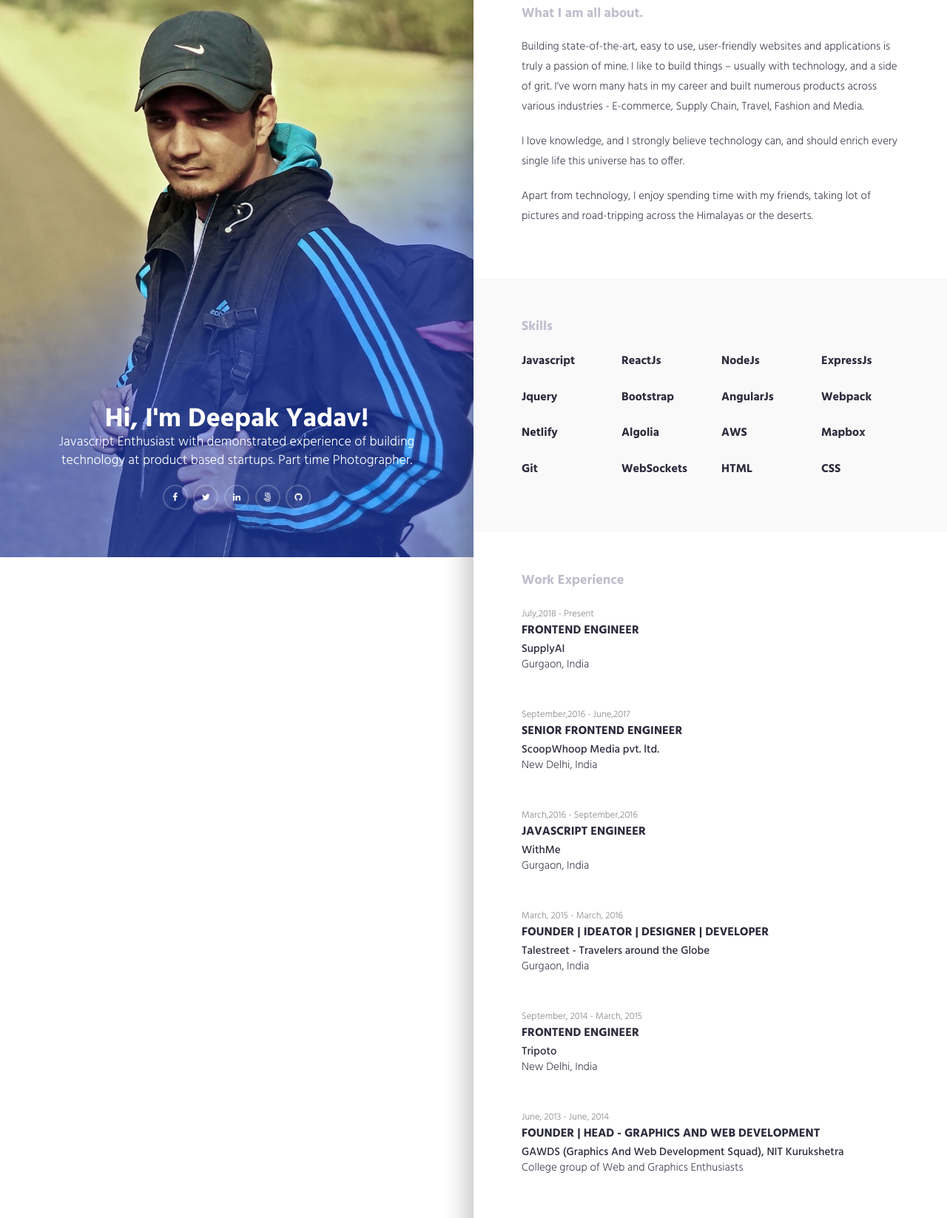
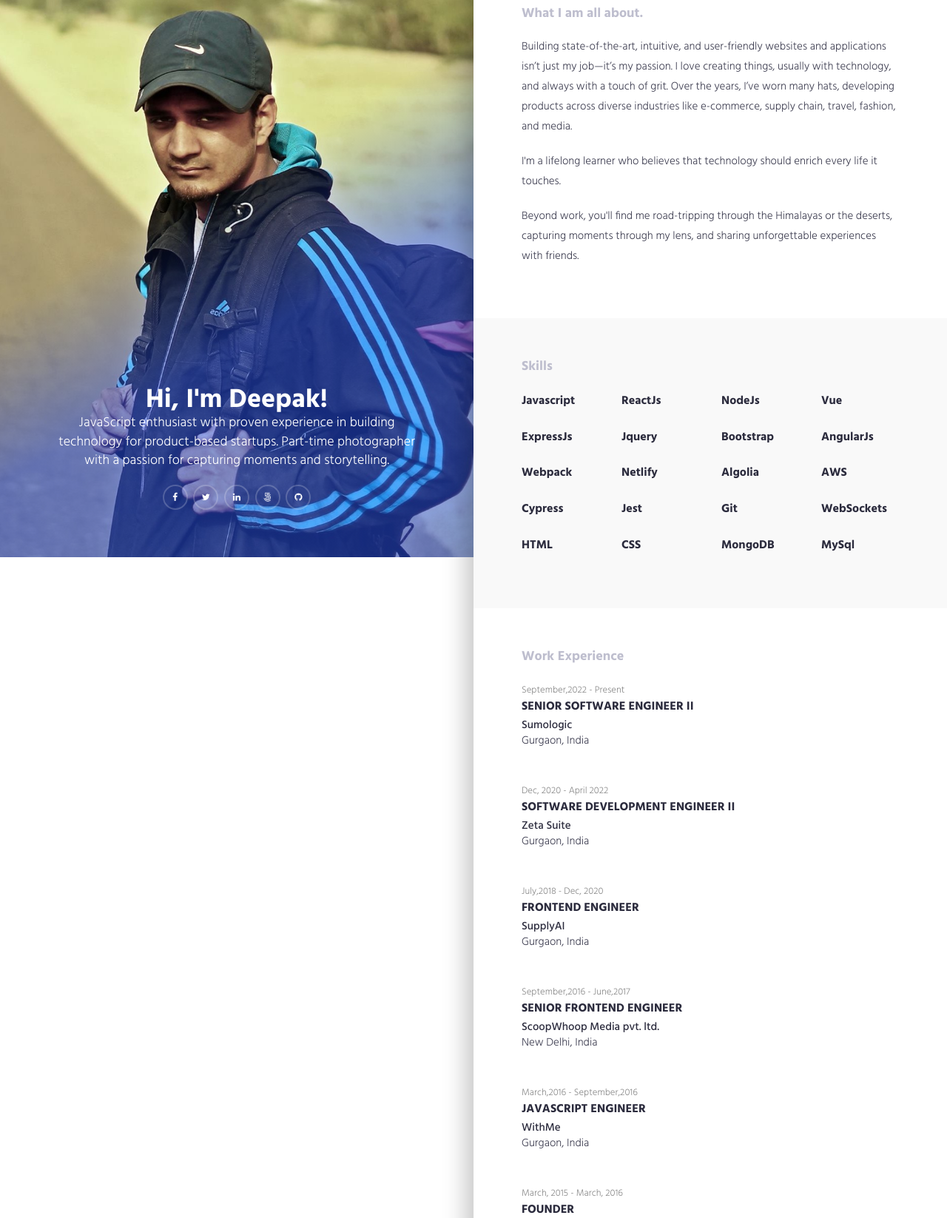
Before and after one commit to djyadav/djyadav.github.io, a plain HTML site: page index.html in a window 1280 px wide. Shown: the part 47-1693 px from the top of the page at 74% size. Drawn offline with Linux system fonts and the light colour scheme.

Commit message:
Updated work details

```diff
--- a/index.html
+++ b/index.html
@@ -6,22 +6,16 @@
     <meta name="viewport" content="width=device-width, initial-scale=1">
     <!-- The above 3 meta tags *must* come first in the head; any other head content must come *after* these tags -->
     <title>Deepak Yadav - All about me</title>
-
     <!-- favicon -->
     <link href="favicon.png" rel=icon>
-
     <!-- web-fonts -->
     <link href="https://fonts.googleapis.com/css?family=Hind:300,400,500,600,700" rel="stylesheet">
-
     <!-- font-awesome -->
     <link href="css/font-awesome.min.css" rel="stylesheet">
-
     <!-- Bootstrap -->
     <link href="css/bootstrap.min.css" rel="stylesheet">
-
     <!-- Style CSS -->
     <link href="css/style.css" rel="stylesheet">
-
     <!-- HTML5 shim and Respond.js for IE8 support of HTML5 elements and media queries -->
     <!-- WARNING: Respond.js doesn't work if you view the page via file:// -->
     <!--[if lt IE 9]>
@@ -37,14 +31,12 @@
           <div class="status-mes"></div>
         </div>
       </div>
-
       <div class="columns-block">
         <div class="left-col-block blocks">
           <header class="header">
             <div class="content text-center">
-            <h1>Hi, I'm Deepak Yadav!</h1>
-
-            <p class="lead">Javascript Enthusiast with demonstrated experience of building technology at product based startups. Part time Photographer.</p>
+              <h1>Hi, I'm Deepak!</h1>
+              <p class="lead">JavaScript enthusiast with proven experience in building technology for product-based startups. Part-time photographer with a passion for capturing moments and storytelling.</p>
               <ul class="social-icon">
                 <li><a target="_blank" href="https://facebook.com/djyadav"><i class="fa fa-facebook" aria-hidden="true"></i></a></li>
                 <li><a target="_blank" href="https://twitter.com/_storygrapher"><i class="fa fa-twitter" aria-hidden="true"></i></a></li>
@@ -57,8 +49,6 @@
           </header>
           <!-- .header-->
         </div>
-
-
         <div class="right-col-block blocks">
           <section class="intro section-wrapper">
             <div class="container-fluid">
@@ -70,23 +60,18 @@
                 </div>
                 <div class="col-md-12">
                   <p>
-                    Building state-of-the-art, easy to use, user-friendly websites and applications is truly a passion of mine.
-                    I like to build things – usually with technology, and a side of grit. I've worn many hats in my career and built numerous products across various industries - E-commerce, Supply Chain, Travel, Fashion and Media.
+                    Building state-of-the-art, intuitive, and user-friendly websites and applications isn’t just my job—it’s my passion. I love creating things, usually with technology, and always with a touch of grit. Over the years, I’ve worn many hats, developing products across diverse industries like e-commerce, supply chain, travel, fashion, and media.
                   </p>
                   <p>
-                     I love knowledge, and I strongly believe technology can, and should enrich every single life this universe has to offer.
+                    I'm a lifelong learner who believes that technology should enrich every life it touches.
                   </p>
                   <p>
-                    Apart from technology, I enjoy spending time with my friends, taking lot of pictures and road-tripping across the Himalayas or the deserts.
+                    Beyond work, you'll find me road-tripping through the Himalayas or the deserts, capturing moments through my lens, and sharing unforgettable experiences with friends.
                   </p>
-
-
                 </div>
               </div>
             </div>
           </section>
-
-
           <section class="expertise-wrapper section-wrapper gray-bg">
             <div class="container-fluid">
               <div class="row">
@@ -97,154 +82,146 @@
                 </div>
               </div>
               <!-- .row -->
-
               <div class="row">
                 <div class="col-md-3">
                   <div class="expertise-item">
                     <h3>Javascript</h3>
-
-
                   </div>
                 </div>
                 <div class="col-md-3">
                   <div class="expertise-item">
                     <h3>ReactJs</h3>
-
-
                   </div>
                 </div>
                 <div class="col-md-3">
                   <div class="expertise-item">
                     <h3>NodeJs</h3>
-
-
+                  </div>
+                </div>
+                <div class="col-md-3">
+                  <div class="expertise-item">
+                    <h3>Vue</h3>
                   </div>
                 </div>
                 <div class="col-md-3">
                   <div class="expertise-item">
                     <h3>ExpressJs</h3>
-
-
                   </div>
                 </div>
                 <div class="col-md-3">
                   <div class="expertise-item">
                     <h3>Jquery</h3>
-
-
                   </div>
                 </div>
                 <div class="col-md-3">
                   <div class="expertise-item">
                     <h3>Bootstrap</h3>
-
-
                   </div>
                 </div>
                 <div class="col-md-3">
                   <div class="expertise-item">
                     <h3>AngularJs</h3>
-
-
                   </div>
                 </div>
                 <div class="col-md-3">
                   <div class="expertise-item">
                     <h3>Webpack</h3>
-
-
                   </div>
                 </div>
                 <div class="col-md-3">
                   <div class="expertise-item">
                     <h3>Netlify</h3>
-
-
                   </div>
                 </div>
                 <div class="col-md-3">
                   <div class="expertise-item">
                     <h3>Algolia</h3>
-
-
                   </div>
                 </div>
                 <div class="col-md-3">
                   <div class="expertise-item">
                     <h3>AWS</h3>
-
-
                   </div>
                 </div>
-
                 <div class="col-md-3">
                   <div class="expertise-item">
-                    <h3>Mapbox</h3>
-
-
+                    <h3>Cypress</h3>
+                  </div>
+                </div>
+                <div class="col-md-3">
+                  <div class="expertise-item">
+                    <h3>Jest</h3>
                   </div>
                 </div>
                 <div class="col-md-3">
                   <div class="expertise-item">
                     <h3>Git</h3>
-
-
                   </div>
                 </div>
-
                 <div class="col-md-3">
                   <div class="expertise-item">
                     <h3>WebSockets</h3>
-
-
                   </div>
                 </div>
-
-
                 <div class="col-md-3">
                   <div class="expertise-item">
                     <h3>HTML</h3>
-
-
                   </div>
                 </div>
                 <div class="col-md-3">
                   <div class="expertise-item">
                     <h3>CSS</h3>
-
-
+                  </div>
+                </div>
+                <div class="col-md-3">
+                  <div class="expertise-item">
+                    <h3>MongoDB</h3>
+                  </div>
+                </div>
+                <div class="col-md-3">
+                  <div class="expertise-item">
+                    <h3>MySql</h3>
                   </div>
                 </div>
               </div>
-
             </div>
             <!--.container-fluid-->
           </section>
           <!-- .expertise-wrapper -->
-
-
           <section class="section-wrapper section-experience">
             <div class="container-fluid">
               <div class="row">
                 <div class="col-md-12">
-                <div class="section-title"><h2>Work Experience</h2></div>
+                  <div class="section-title">
+                    <h2>Work Experience</h2>
+                  </div>
                 </div>
               </div>
               <!--.row-->
               <div class="row">
                 <div class="col-md-12">
                   <div class="content-item">
-                  <small>July,2018 - Present</small>
+                    <small>September,2022 - Present</small>
+                    <h3>Senior Software Engineer  II</h3>
+                    <h4><a target="_blank" href="https://www.sumologic.com/">Sumologic</a></h4>
+                    <p>Gurgaon, India</p>
+                  </div>
+                  <div class="content-item">
+                    <small>Dec, 2020 - April 2022</small>
+                    <h3>Software Development Engineer II</h3>
+                    <h4><a target="_blank" href="https://www.zeta.tech/">Zeta Suite</a></h4>
+                    <p>Gurgaon, India</p>
+                  </div>
+                  <div class="content-item">
+                    <small>July,2018 - Dec, 2020</small>
                     <h3>Frontend Engineer</h3>
                     <h4><a target="_blank" href="https://supply.ai/">SupplyAI</a></h4>
-
                     <p>Gurgaon, India</p>
                   </div>
                   <div class="content-item">
                     <small>September,2016 - June,2017</small>
                     <h3>Senior Frontend Engineer</h3>
                     <h4><a target="_blank" href="https://www.scoopwhoop.com/">ScoopWhoop Media pvt. ltd.</a></h4>
-
                     <p>New Delhi, India</p>
                   </div>
                   <!-- .experience-item -->
@@ -252,22 +229,19 @@
                     <small>March,2016 - September,2016</small>
                     <h3>Javascript Engineer</h3>
                     <h4><a target="_blank" href="#">WithMe</a></h4>
-
                     <p>Gurgaon, India</p>
                   </div>
                   <!-- .experience-item -->
                   <div class="content-item">
                     <small>March, 2015 - March, 2016</small>
-                    <h3>Founder | Ideator | Designer | Developer</h3>
+                    <h3>Founder</h3>
                     <h4><a target="_blank" href="https://angel.co/talestreet">Talestreet - Travelers around the Globe</a></h4>
-
                     <p>Gurgaon, India</p>
                   </div>
                   <div class="content-item">
                     <small>September, 2014 - March, 2015</small>
                     <h3>Frontend Engineer</h3>
                     <h4><a target="_blank" href="https://tripoto.com">Tripoto</a></h4>
-
                     <p>New Delhi, India</p>
                   </div>
                   <div class="content-item">
@@ -282,15 +256,15 @@
               <!--.row-->
             </div>
             <!-- .container-fluid -->
-
           </section>
           <!-- .section-experience -->
-
           <section class="section-wrapper section-education  gray-bg">
             <div class="container-fluid">
               <div class="row">
                 <div class="col-md-12">
-                <div class="section-title"><h2>Education</h2></div>
+                  <div class="section-title">
+                    <h2>Education</h2>
+                  </div>
                 </div>
               </div>
               <!--.row-->
@@ -300,30 +274,24 @@
                     <small>2010 - 2014</small>
                     <h3>Bachelor’s Degree, Computer Engineering</h3>
                     <h4>National Institute of Technology</h4>
-
                     <p>Kurukshetra, India</p>
-
                   </div>
                   <!-- .experience-item -->
                   <div class="content-item">
                     <small>2009</small>
                     <h3>Secondary School</h3>
                     <h4>Science with IT</h4>
-
                     <p>India</p>
                   </div>
                   <!-- .experience-item -->
-
                   <!-- .experience-item -->
                 </div>
               </div>
               <!--.row-->
             </div>
             <!-- .container-fluid -->
-
           </section>
           <!-- .section-education -->
-
           <section class="section-wrapper section-interest">
             <div class="container-fluid">
               <div class="row">
@@ -334,35 +302,22 @@
                 </div>
               </div>
               <!-- .row -->
-
               <div class="row">
                 <div class="col-md-12">
                   <div class="content-item">
                     <h3>Photographer</h3>
-
-                    <p>Commercial | Weddings | Travel<br/>
                     Also worked in key leadership roles in Photography club in college.</p>
                   </div>
                   <div class="content-item">
-                    <h3>Road Tripper</h3>
-
-                    <p>Loves traveling and road tripping<br>
-                    Driven 500+ kms in a day numerous times</p>
-
-                </div>
-                <div class="content-item">
                     <h3>Design</h3>
-
                     <p>Served in the teams and well as key leadership roles in designing team at college.</p>
                   </div>
                 </div>
               </div>
               <!-- .row -->
-
             </div>
           </section>
           <!-- .section-publications -->
-
           <section class="section-wrapper portfolio-section hidden">
             <div class="container-fluid">
               <div class="row">
@@ -378,7 +333,6 @@
                     <div class="portfolio-thumb">
                       <img src="img/portfolio-1.jpg" alt="">
                     </div>
-
                     <div class="portfolio-info">
                       <h3>Creative concepts</h3>
                       <small>domain.com</small>
@@ -392,7 +346,6 @@
                     <div class="portfolio-thumb">
                       <img src="img/portfolio-2.jpg" alt="">
                     </div>
-
                     <div class="portfolio-info">
                       <h3>Customer focused</h3>
                       <small>domain.com</small>
@@ -406,7 +359,6 @@
                     <div class="portfolio-thumb">
                       <img src="img/portfolio-3.jpg" alt="">
                     </div>
-
                     <div class="portfolio-info">
                       <h3>Management methodology</h3>
                       <small>domain.com</small>
@@ -420,7 +372,6 @@
                     <div class="portfolio-thumb">
                       <img src="img/portfolio-4.jpg" alt="">
                     </div>
-
                     <div class="portfolio-info">
                       <h3>Market research</h3>
                       <small>domain.com</small>
@@ -429,13 +380,11 @@
                   </a>
                   <!-- .portfolio-item -->
                 </div>
-
               </div>
               <!-- /.row -->
             </div>
           </section>
           <!-- .portfolio -->
-
           <section class="section-contact section-wrapper gray-bg">
             <div class="container-fluid">
               <div class="row">
@@ -454,7 +403,7 @@
                   </address>
                   <address>
                     <strong>Email</strong><br>
-                    <a href="mailto:#">croppedstreets@gmail.com</a>
+                    <a href="mailto:#">deepakyadav.nitk@gmail.com</a>
                   </address>
                 </div>
               </div>
@@ -463,7 +412,6 @@
                 <div class="col-md-12">
                   <div class="feedback-form">
                     <h2>Get in touch</h2>
-
                     <form id="contactForm" action="sendemail.php" method="POST">
                       <div class="form-group">
                         <label for="InputName">Name</label>
@@ -485,20 +433,16 @@
                         <textarea class="form-control" rows="4" required="" name="message" id="message-text"
                           placeholder="Write message"></textarea>
                       </div>
-
                       <button type="submit" class="btn btn-primary">Submit</button>
                     </form>
                   </div>
                   <!-- .feedback-form -->
-
-
                 </div>
               </div>
             </div>
             <!--.container-fluid-->
           </section>
           <!--.section-contact-->
-
           <footer class="footer hidden">
             <div class="copyright-section">
               <div class="container-fluid">
@@ -521,10 +465,8 @@
       <!-- .columns-block -->
     </div>
     <!-- #main-wrapper -->
-
     <!-- jquery -->
     <script src="js/jquery-2.1.4.min.js"></script>
-
     <!-- Bootstrap -->
     <script src="js/bootstrap.min.js"></script>
     <script src="js/scripts.js"></script>
```
Lines whose indentation alone changed are shown as unchanged.
